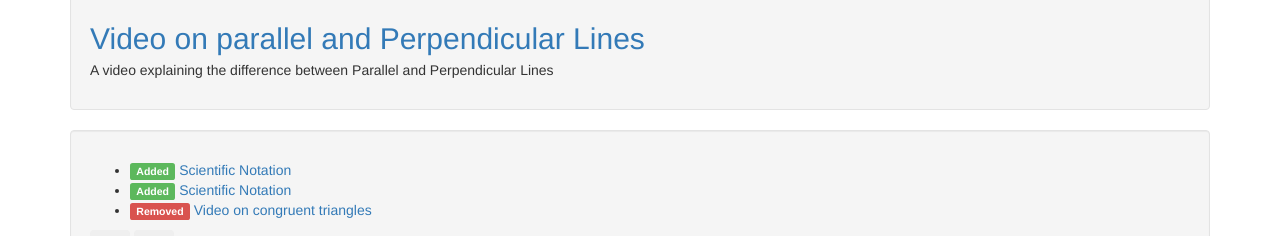
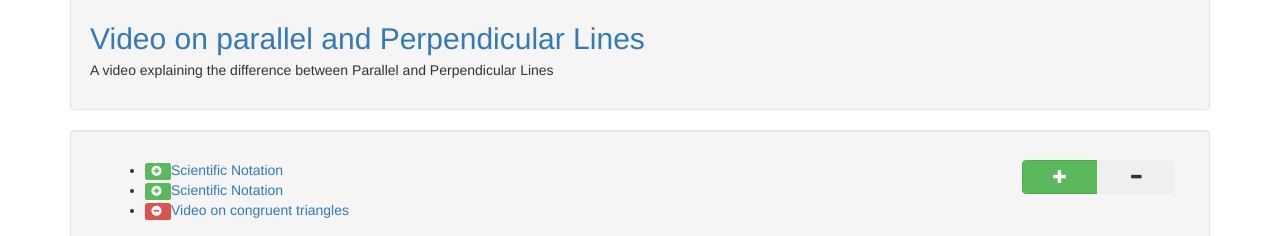
Before and after one commit to fork-ed/demo, a website: page index.html in a window 1280 px wide. Shown: the part 699-935 px from the top of the page. Drawn offline with nearby package versions, Linux system fonts and the light colour scheme.

Commit message:
Changed update layout

```diff
--- a/index.html
+++ b/index.html
@@ -40,31 +40,36 @@
                     <img class="media-object" data-src="{{ update.person.image }}">
                 </a>
                 <section class="media-body">
-                    <div>
                     <p ng-bind="update.description"></p>
-                    </div>
-                    <div>
+
+                    <section>
+                        <div class="col-md-10">
                             <ul>
                                 <li ng-repeat="addition in update.added">
-                                <span class="label label-success">Added</span>
+                                    <span class="label label-success">
+                                        <span class="glyphicon glyphicon-plus-sign"></span>
+                                    </span>
                                     <a ng-href="(contents[person] | filter:{name: added})[0].URL"
                                        ng-bind="(contents[person] | filter:{name: added})[0].name"></a>
                                 </li>
                                 <li ng-repeat="removal in update.removed">
-                                <span class="label label-danger">Removed</span>
+                                    <span class="label label-danger">
+                                        <span class="glyphicon glyphicon-minus-sign"></span>
+                                    </span>
                                     <a ng-href="(contents[person] | filter:{name: removal})[0].URL"
                                        ng-bind="(contents[person] | filter:{name: removal})[0].name"></a>
                                 </li>
                             </ul>
                         </div>
-                    <div class="">
-                        <button class="btn">
+                        <div class="btn-group col-md-2">
+                            <button class="btn btn-success col-md-6">
                                 <span class="glyphicon glyphicon-plus"></span>
                             </button>
-                        <button class="btn">
+                            <button class="btn col-md-6">
                                 <span class="glyphicon glyphicon-minus"></span>
                             </button>
                         </div>
+                    </section>
                 </section>
             </section>
         </article>
```
Lines whose indentation alone changed are shown as unchanged.
